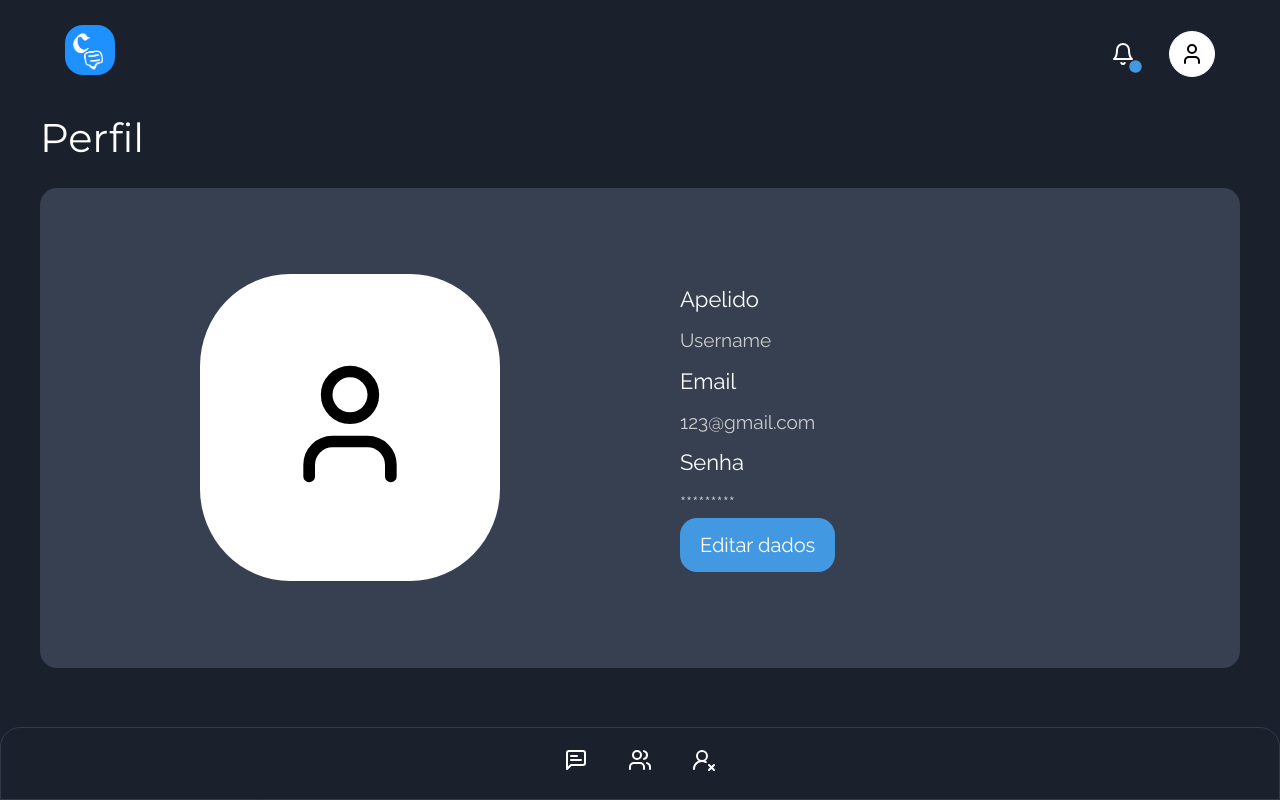
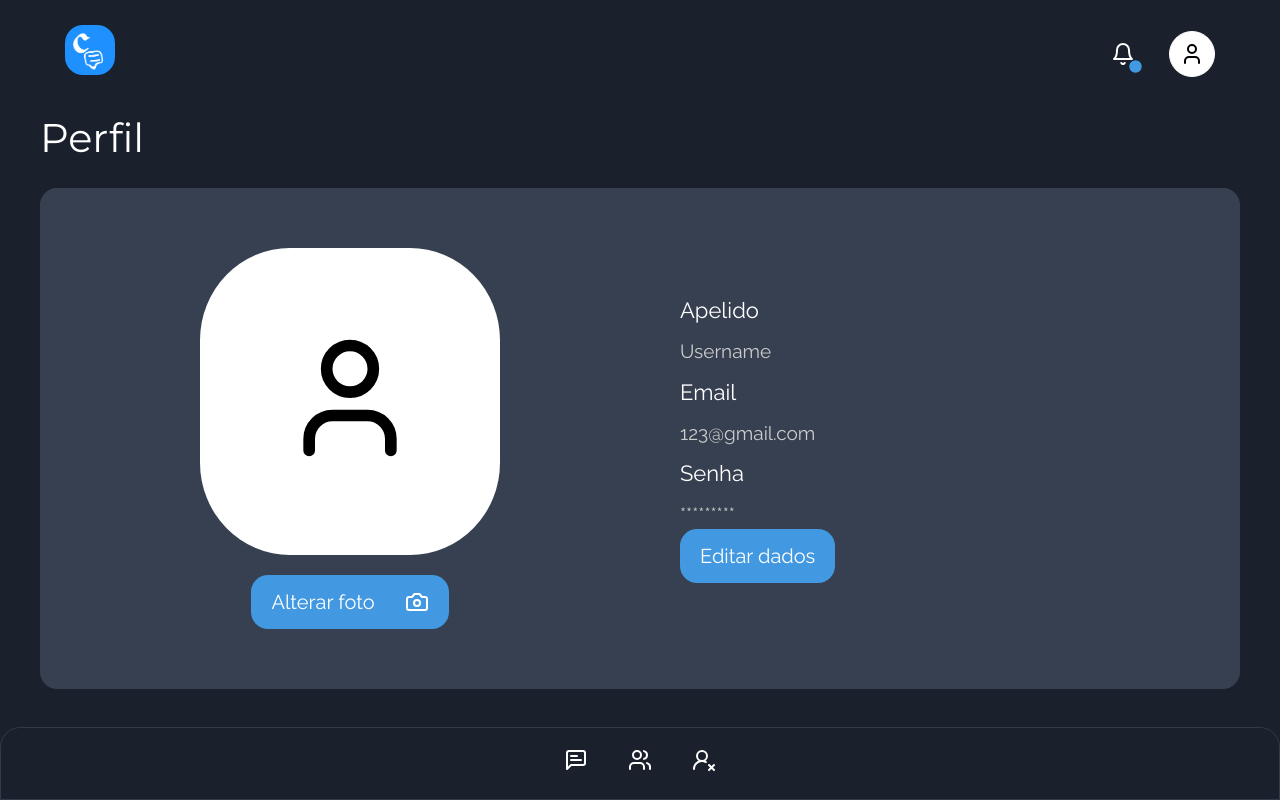
Before and after one commit to Kaua2123/chathub-client, a React (Vite) app: page /profile in a window 1280 px wide. Built offline with nearby package versions, Linux system fonts and the light colour scheme.

Commit message:
feat: Permite envio de imagens para alteração de foto de perfil

```diff
--- a/src/pages/Profile/Profile.tsx
+++ b/src/pages/Profile/Profile.tsx
@@ -1,4 +1,4 @@
-import { User } from 'lucide-react';
+import { Camera, User } from 'lucide-react';
 import BottomMenu from '../../components/BottomMenu/BottomMenu';
 import Navbar from '../../components/Navbar/Navbar';
 import {
@@ -17,6 +17,14 @@ import { useState } from 'react';
 
 function Profile() {
   const [isUpdating, setIsUpdating] = useState(false);
+  const [imgURL, setImgURL] = useState('');
+
+  const handleChange = (e: React.ChangeEvent<HTMLInputElement>) => {
+    const img = e.target.files;
+
+    const imageURL = img ? URL.createObjectURL(img[0]) : '';
+    setImgURL(imageURL);
+  };
 
   return (
     <div>
@@ -25,9 +33,26 @@ function Profile() {
         <p>Perfil</p>
         <DivProfile>
           <DivUserAvatar>
-            <UserAvatar>
-              <User color="black" size={140} />
-            </UserAvatar>
+            {imgURL ? (
+              <img className="image-avatar" src={imgURL}></img>
+            ) : (
+              <UserAvatar>
+                <User color="black" size={140} />
+              </UserAvatar>
+            )}
+
+            <Button style={{ marginTop: '2rem' }}>
+              <label style={{ cursor: 'pointer' }} htmlFor="img-input">
+                <input
+                  onChange={(e) => handleChange(e)}
+                  style={{ display: 'none' }}
+                  id="img-input"
+                  type="file"
+                />
+                Alterar foto
+              </label>
+              <Camera />
+            </Button>
           </DivUserAvatar>
           <DivUserInfo>
             {isUpdating ? (
--- a/src/pages/Profile/styled.ts
+++ b/src/pages/Profile/styled.ts
@@ -21,6 +21,12 @@ export const DivProfile = styled.div`
   margin-top: 2rem;
   width: 100%;
   min-height: 60vh;
+
+  .image-avatar {
+    width: 30rem;
+    height: 32rem;
+    border-radius: 1.7rem;
+  }
 `;
 
 export const DivButtons = styled.div`
@@ -32,6 +38,7 @@ export const DivButtons = styled.div`
 export const DivUserAvatar = styled.div`
   border-radius: 30%;
   display: flex;
+  flex-flow: column wrap;
   align-items: center;
   width: 50%;
   justify-content: center;
```
